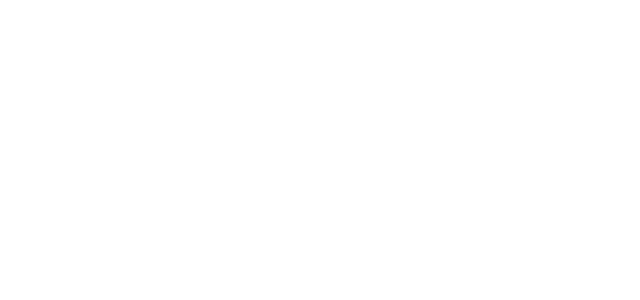
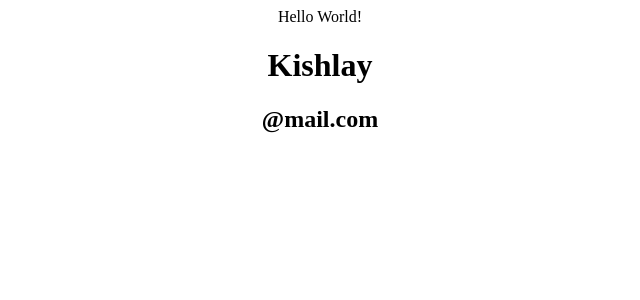
Before and after one commit to Kishlay-notabot/react-dev, a React (Create React App) app in the folder myapp/: page / in a window 1280 px wide. Shown: the top 300 px of the page, without its empty margins (320-960 px from the left). Built offline with nearby package versions, Linux system fonts and the light colour scheme.

Commit message:
working test 1

```diff
--- a/myapp/src/App.js
+++ b/myapp/src/App.js
@@ -1,10 +1,34 @@
 import './App.css';
+
+
+
+
+
+const Testcomp = () => {
+  return (
+    <div>
+        <h1>Kishlay</h1>
+        <h2>@mail.com</h2>
+
+    </div>
+
+
+
+
+  );
+
+};
 
 function App() {
   return (
     <div className="App">
+     Hello World!
+      <Testcomp />
+
+
     </div>
   );
-}
+};
+
 
 export default App;
```
